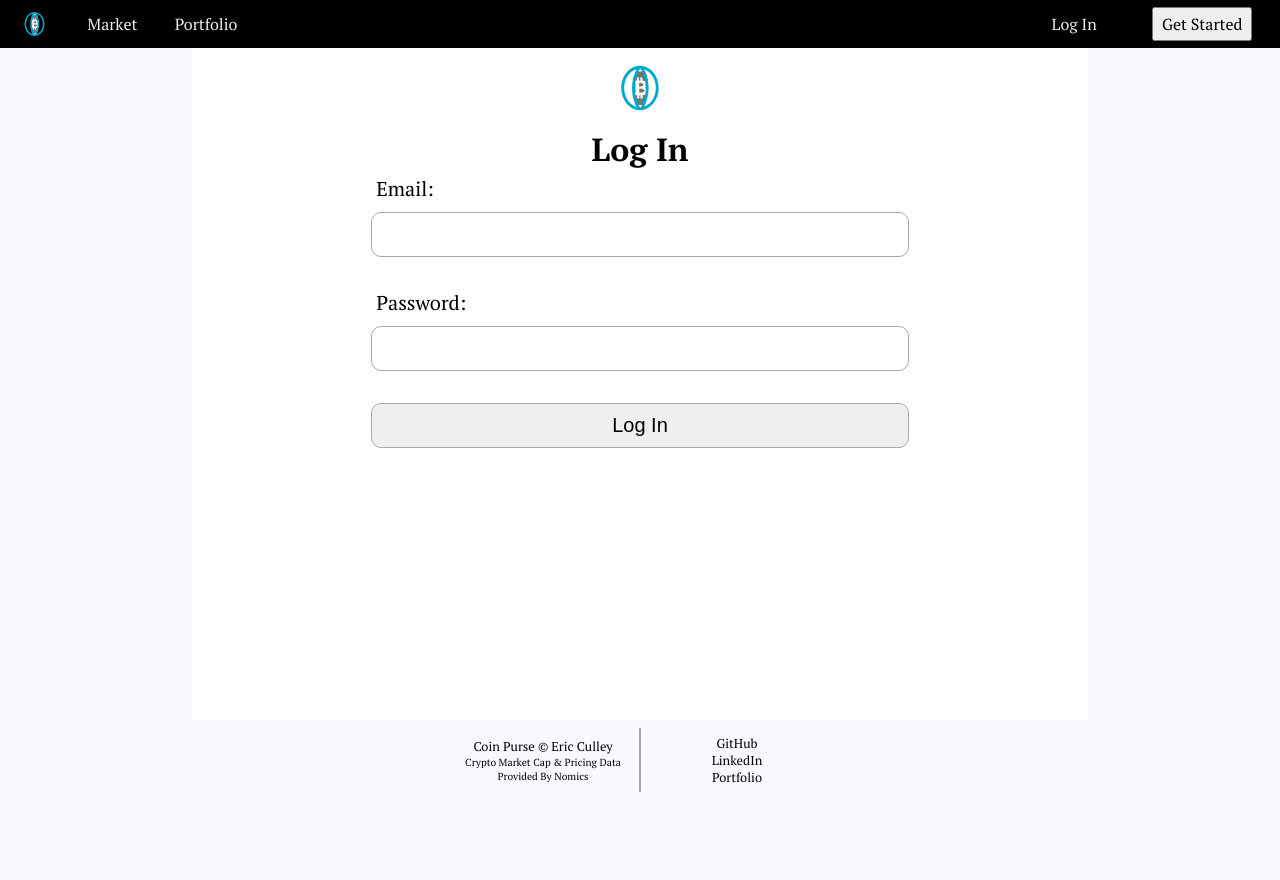
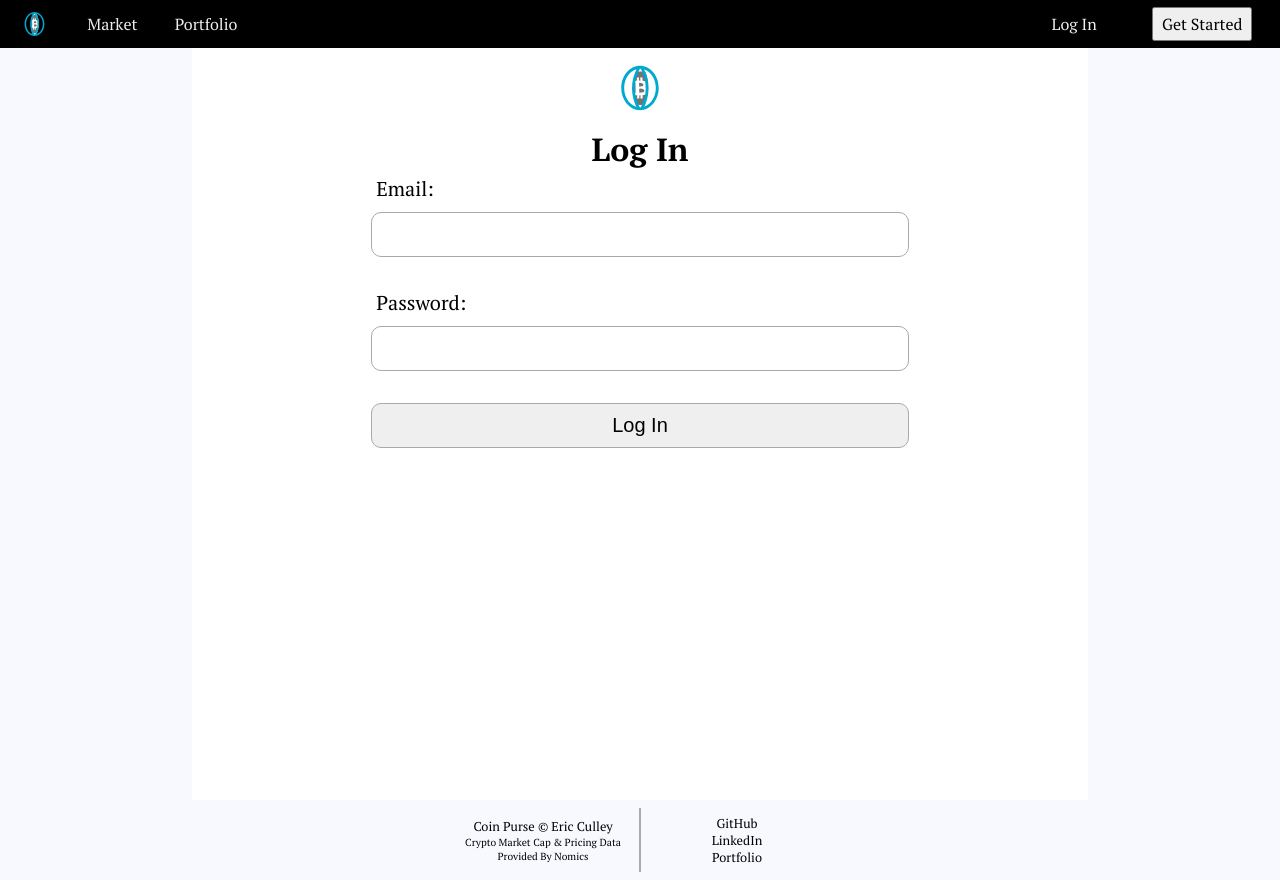
Before and after one commit to ericulley/coin_purse, a React (Create React App) app: page /login in a window 1280 px wide. Before the commit the page ends 800 px from the top, so only its background shows below. Built offline with nearby package versions, Linux system fonts and the light colour scheme; no server answers.

Commit message:
fixed footer spacing

```diff
--- a/src/index.css
+++ b/src/index.css
@@ -99,7 +99,6 @@ h3 {
     height: 5rem;
     width: 96%;
     margin: 0 auto;
-    margin-top: -5rem;
     padding: .5rem 0;
     z-index: 10;
     display: flex;
@@ -255,7 +254,6 @@ h3 {
 }
 
 #portfolio-cont {
-    height: calc(100% - 5rem);
     overflow: scroll;
     padding: 0 1em;
     grid-row: 1 / 11;
```
